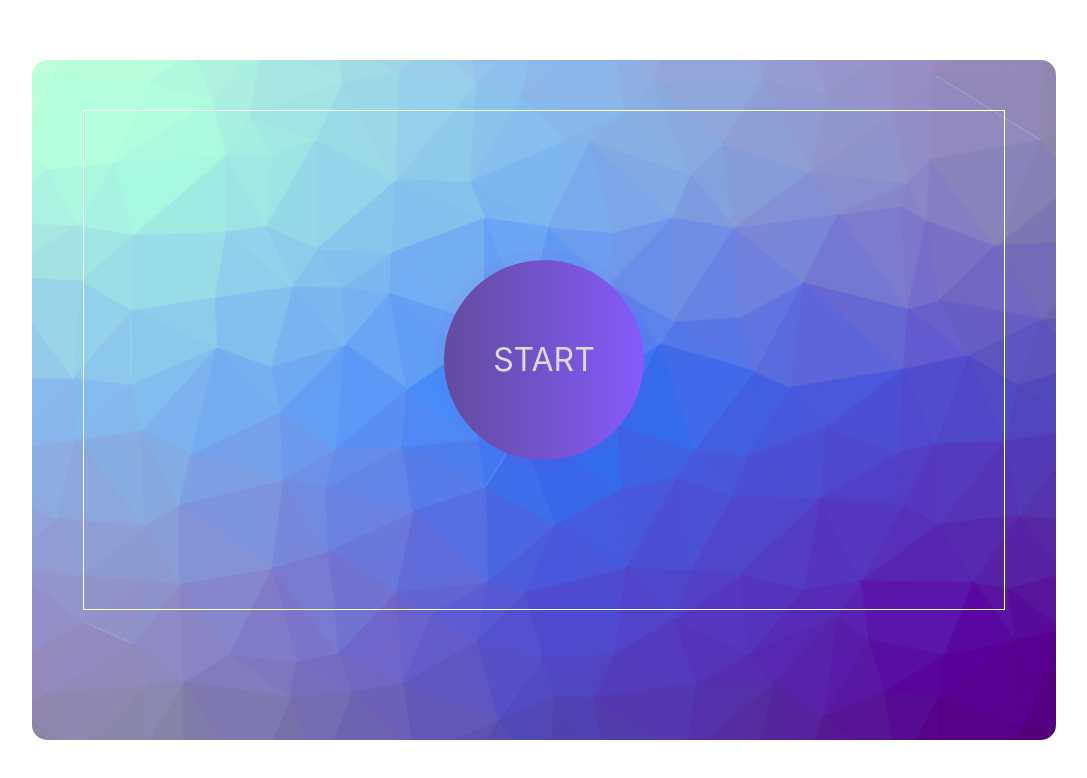
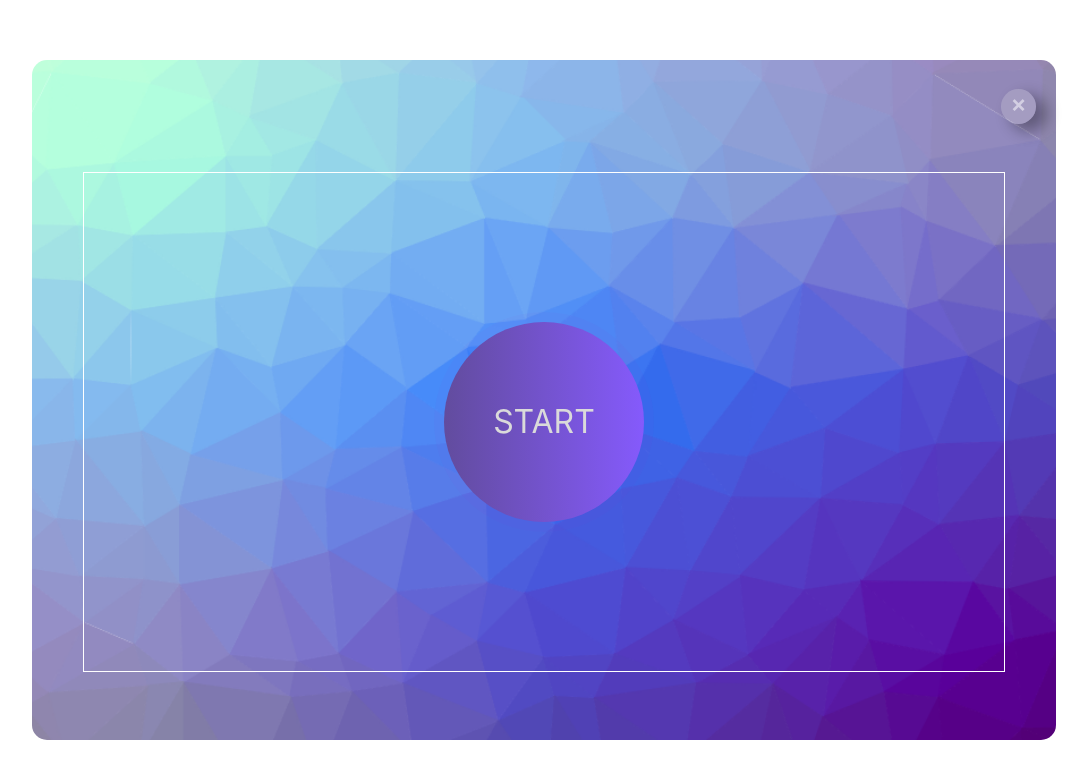
Before and after one commit to JohnBorges52/TypeWhat, a React (Create React App) app in the folder guesswhat-front/: page /play in a window 1280 px wide. Shown: the top 778 px of the page, without its empty margins (96-1183 px from the left). Built offline with nearby package versions, Linux system fonts and the light colour scheme.

Commit message:
fix a layout error to loggin byutton

```diff
--- a/guesswhat-front/src/components/GamePage.jsx
+++ b/guesswhat-front/src/components/GamePage.jsx
@@ -172,13 +172,10 @@ export default function GamePage(props) {
           }}
         />
       )}
-      {(currentState === 'Playing' ||
-        currentState === 'GameEnded' ||
-        currentState === 'Loading') && (
-        <div className="close-btn-container">
-          <span onClick={props.onClose}>×</span>
-        </div>
-      )}
+
+      <div className="close-btn-container">
+        <span onClick={props.onClose}>×</span>
+      </div>
 
       <div className="randomwords-container">
         <div className="start-btn-container">
--- a/guesswhat-front/src/components/MainPage.jsx
+++ b/guesswhat-front/src/components/MainPage.jsx
@@ -134,7 +134,7 @@ export default function MainPage() {
                 {user && (
                   <>
                     <span
-                      className="a-link-login btn-register"
+                      className="a-link-login btn-login"
                       href="#"
                       onClick={() => {
                         addLoginClass()
```
